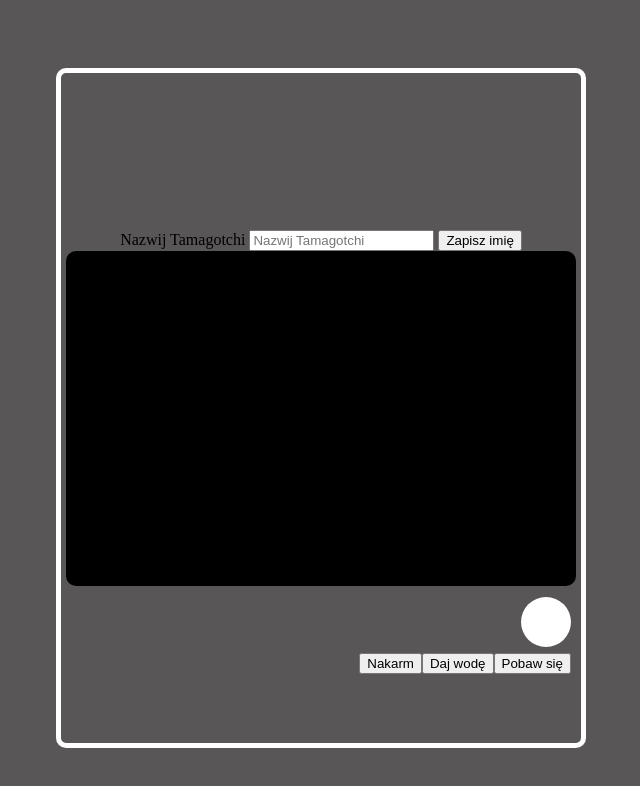
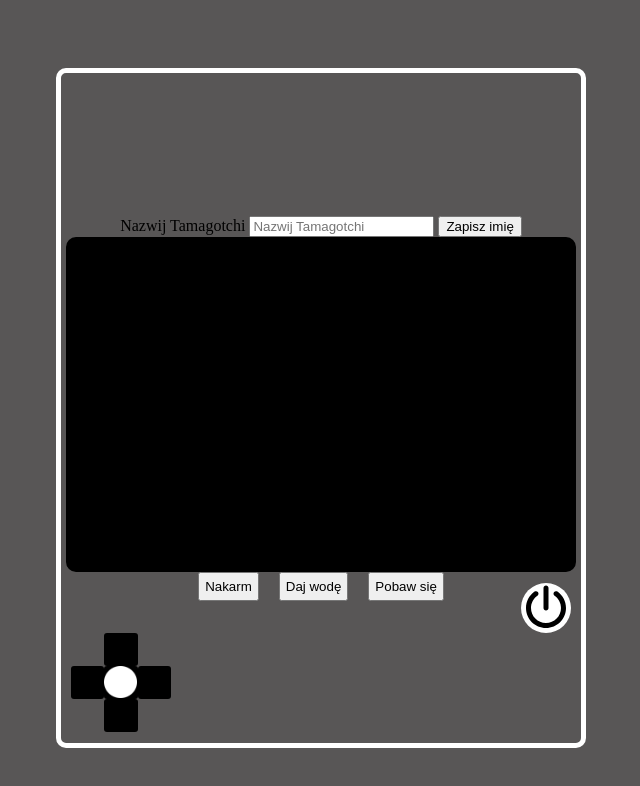
Before and after one commit to Crabstuk/Tomagochi, a plain HTML site: page index.html in a window 1280 px wide. Shown: the whole page, without its empty margins (319-959 px from the left). Drawn offline with nearby package versions, Linux system fonts and the light colour scheme.

Commit message:
added not working d pad

```diff
--- a/index.html
+++ b/index.html
@@ -24,21 +24,32 @@
         <img id="tamagotchiDisplay" alt="kot haha" src="Obrazy/idk.png">
         <canvas id="pong" width="500" height="650"></canvas>
         <div id="TamagotchisVariables">
-            <p>Głód: <span id="hungerDisplay"></span>
-            <p>Szczęście: <span id="funDisplay"></span>
-            <p>Pragnienie: <span id="thirstDisplay"></span>
+            <p>Głód: <span id="hungerDisplay"></span></p>
+            <p>Szczęście: <span id="funDisplay"></span></p>
+            <p>Pragnienie: <span id="thirstDisplay"></span></p>
 
         </div>
         </div>
         </div>
         <div id="buttonContainer">
-            <div id="OnAndOffButton" onclick="ChangeScreenStatus()"></div>
+            <div id="OnAndOffButton" ><img src="Obrazy/power-off-solid-full.svg" onclick="ChangeScreenStatus()"> </div>
         </div>
-    </d,iv>
+        <div id="dPadContainer">
+            <div class="hiddenDiv">.</div>
+            <div class="dPad" id="dPadUp"></div>
+            <div></div>
+            <div class="dPad" id="dPadLeft"></div>
+            <div class="dPad" id="dPadCenter"><img src="Obrazy/White_Circle.svg.png" width="32.67px"></div>
+            <div class="dPad" id="dPadRight"></div>
+            <div></div>
+            <div class="dPad" id="dPadDown"></div>
+            <div></div>
+        </div>
+    </div>
     <div id="controler">
-     <span><button id="FeedTamagotchiBtn" onclick="feedTamagotchi()">Nakarm</button></span></p>
-     </span> <span><button id="giveTamagotchiWaterBtn" onclick="giveTamagotchiWater()">Daj wodę</button> </span></p>
-     </span><span> <button id="play" >Pobaw się</button> </span></p>
+     <button class="actionButtons" id="FeedTamagotchiBtn" onclick="feedTamagotchi()">Nakarm</button>
+     <button class="actionButtons" id="giveTamagotchiWaterBtn" onclick="giveTamagotchiWater()">Daj wodę</button>
+      <button class="actionButtons" id="play" >Pobaw się</button>
     </div>
     <script  src="script.js"></script>
 </body>
--- a/script.js
+++ b/script.js
@@ -32,14 +32,12 @@ const ChangeScreenStatus = () => {
       screenContent.classList.remove("animate__flash");
     }, 775)
   }else{
-    /*
     isScreenOn = false
     screenContent.classList.add("animate__fadeOut");
         setTimeout(() => {
       screenContent.style.backgroundColor = "black";
       screenContent.classList.remove("animate__fadeOut");
     }, 350)
-    */
   }
 }
 const hideNaming = () => {
--- a/style.css
+++ b/style.css
@@ -43,7 +43,7 @@ body{
 #controler{
     display: flex;
     align-items: center;
-    justify-content: right;
+    justify-content: center;
 }
 #screenContent{
     background-color: black;
@@ -62,9 +62,29 @@ body{
     width: 100%;
     margin-right: 50px;
 }
-/* #overlay{ */
-    /* width: 100%; */
-    /* height: 100%; */
-    /* background-color: black; */
-    /* display: none; */
-/* } */
+
+.actionButtons{
+    padding: 5px;
+    margin-right: 20px;
+}
+.actionButtons:last-child {
+    margin-right: 0px;
+}
+#dPadContainer{
+    display: grid;
+    gap: 0px;
+    grid-template-columns: repeat(3, 1fr);
+    grid-template-rows: repeat(3, 1fr);
+    width: 100px;
+}
+.dPad{
+    background-color: black;
+    height: 33.3px;
+    width: 33.3px;
+    cursor: pointer;
+    border-radius: 3px;
+}
+.hiddenDiv{
+    opacity: 0;
+    display: hidden;
+}
```
Also changed, not shown: Obrazy/White_Circle.svg.png (added), Obrazy/power-off-solid-full.svg (added).
